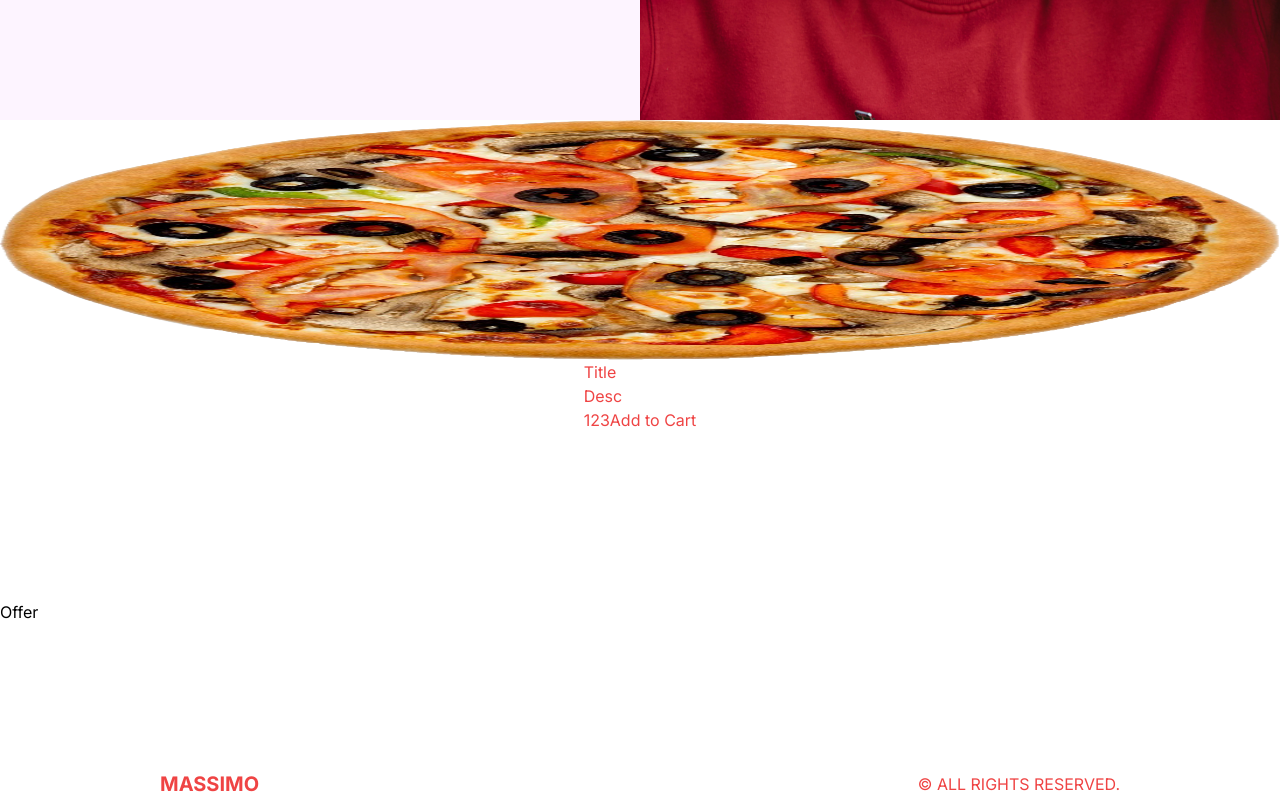
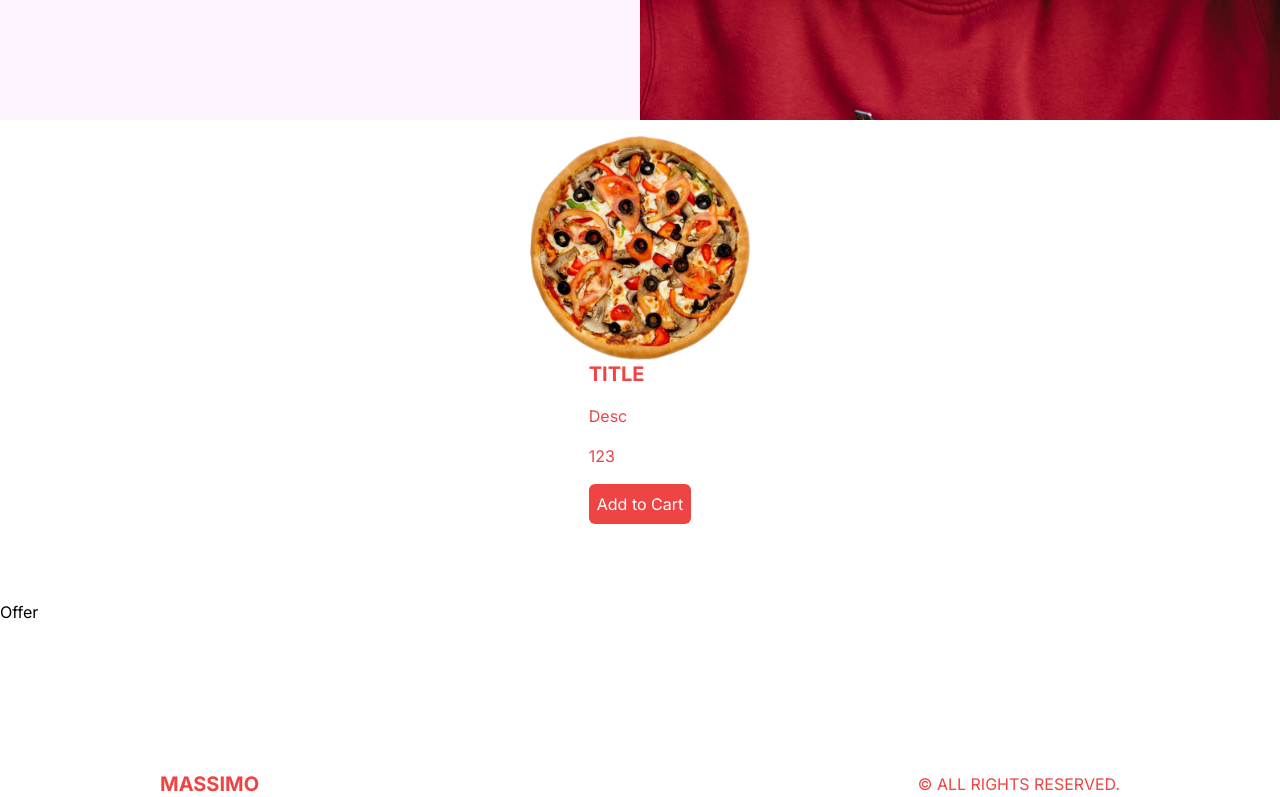
Before and after one commit to walass1980/FoodOrdering-fronend, a Next.js app: page / in a window 1280 px wide. Shown: the part 680-1477 px from the top of the page. Built offline with nearby package versions, Linux system fonts and the light colour scheme.

Commit message:
featured modified

```diff
--- a/src/components/Featured.tsx
+++ b/src/components/Featured.tsx
@@ -7,17 +7,17 @@ const Featured = () => {
       {/*WRAPPER*/}
       <div className='w-max flex'>
       {/*SINGLE ITEMS*/}
-        <div className='w-screen h-[60vh] flex flex-col items-center justify-around'>
+        <div className='w-screen h-[60vh] flex flex-col items-center justify-around p-4'>
       {/*IMAGE CONTAINER*/}
       <div className='relative flex-1 w-full'>
-        <Image src="/temporary/p1.png" alt='' fill/>
+        <Image src="/temporary/p1.png" alt='' fill className='object-contain'/>
       </div>
       {/*TEXT CONTAINER*/}
-      <div className='flex-1'>
-        <h1>Title</h1>
+      <div className='flex-1 flex flex-col gap-4'>
+        <h1 className='text-xl font-bold uppercase'>Title</h1>
         <p>Desc</p>
         <span>123</span>
-        <button>Add to Cart</button>
+        <button className='bg-red-500 text-white p-2 rounded-md'>Add to Cart</button>
       </div>
 
         </div>
```
